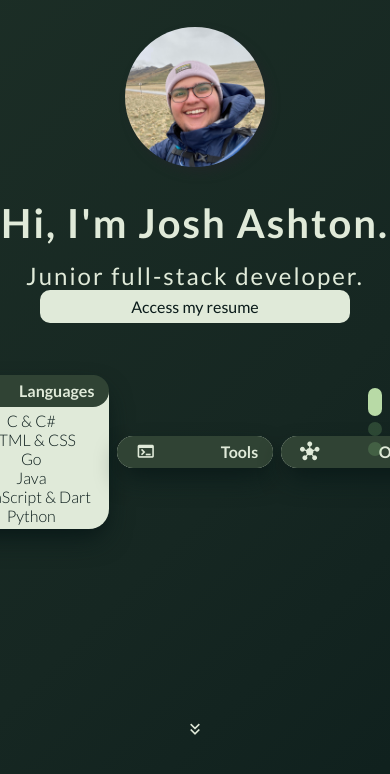
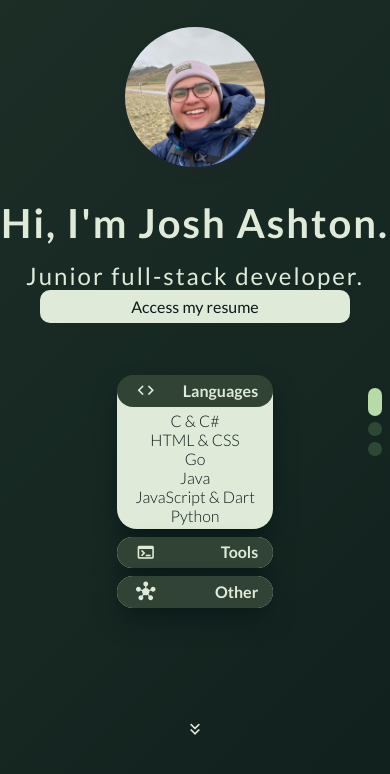
Before and after one commit to quaxlyqueen/portfolio, a React (Vite) app: page / in a window 390 px wide. Shown: the top 774 px of the page. Built offline with nearby package versions, Linux system fonts and the light colour scheme.

Commit message:
fixed bug on mobile where skill cards are laid horizontally instead of vertically.

```diff
--- a/src/Home.jsx
+++ b/src/Home.jsx
@@ -32,7 +32,7 @@ const Home = ({ image, skills }) => {
           </div>
         </div>
         <div id="skill-cards">
-          <div className="center-row">
+          <div className="center-row" id="skill-cards-colrow">
             <SkillCard
               header="Languages"
               symbol="code"
--- a/src/main.css
+++ b/src/main.css
@@ -268,13 +268,6 @@ li {
 
 #skill-cards {
   width: 100%;
-}
-
-#card-grid {
-  display: flex;
-  flex-direction: row;
-  align-items: center;
-  justify-content: center;
 }
 
 /**SKILL CARDS**/
@@ -950,11 +943,8 @@ li {
     margin-left: 5vw;
   }
 
-  #card-grid {
-    display: flex;
+  #skill-cards-colrow {
     flex-direction: column;
-    align-items: center;
-    justify-content: center;
   }
 
   .button {
```
